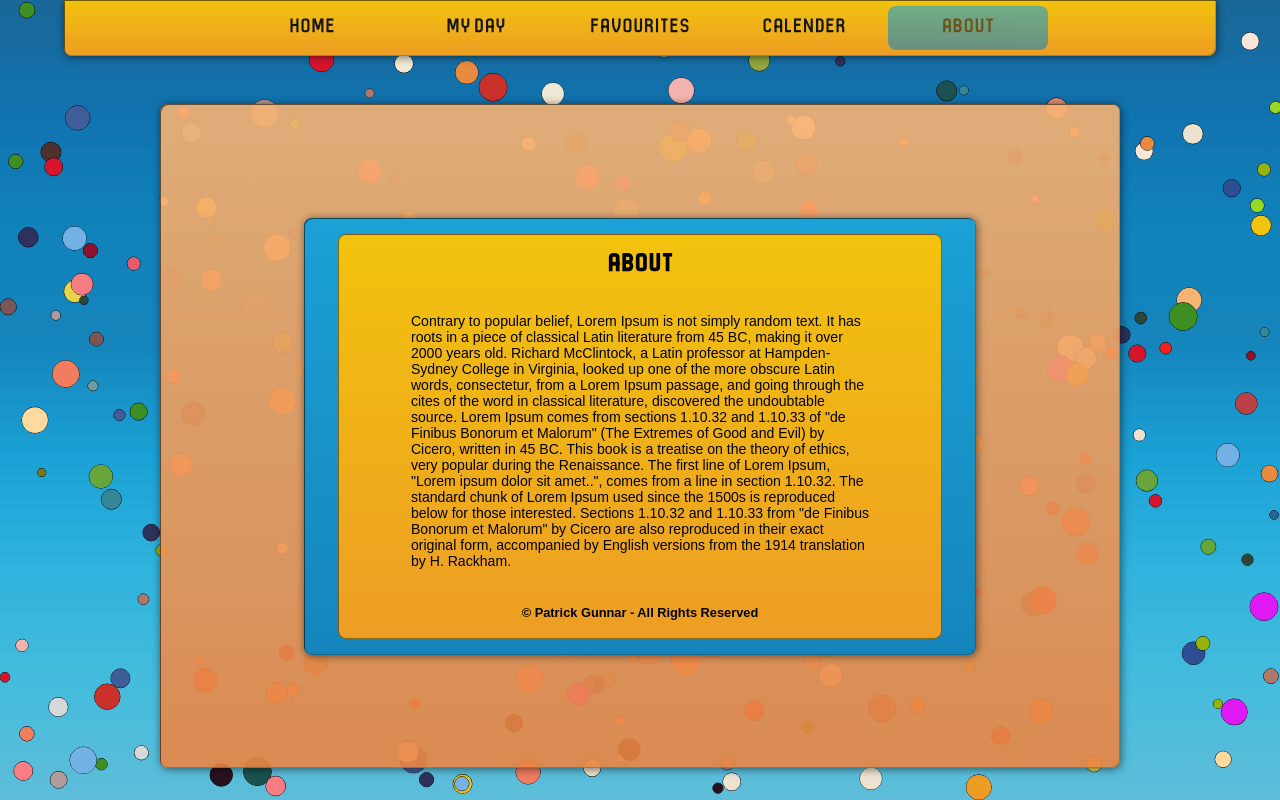
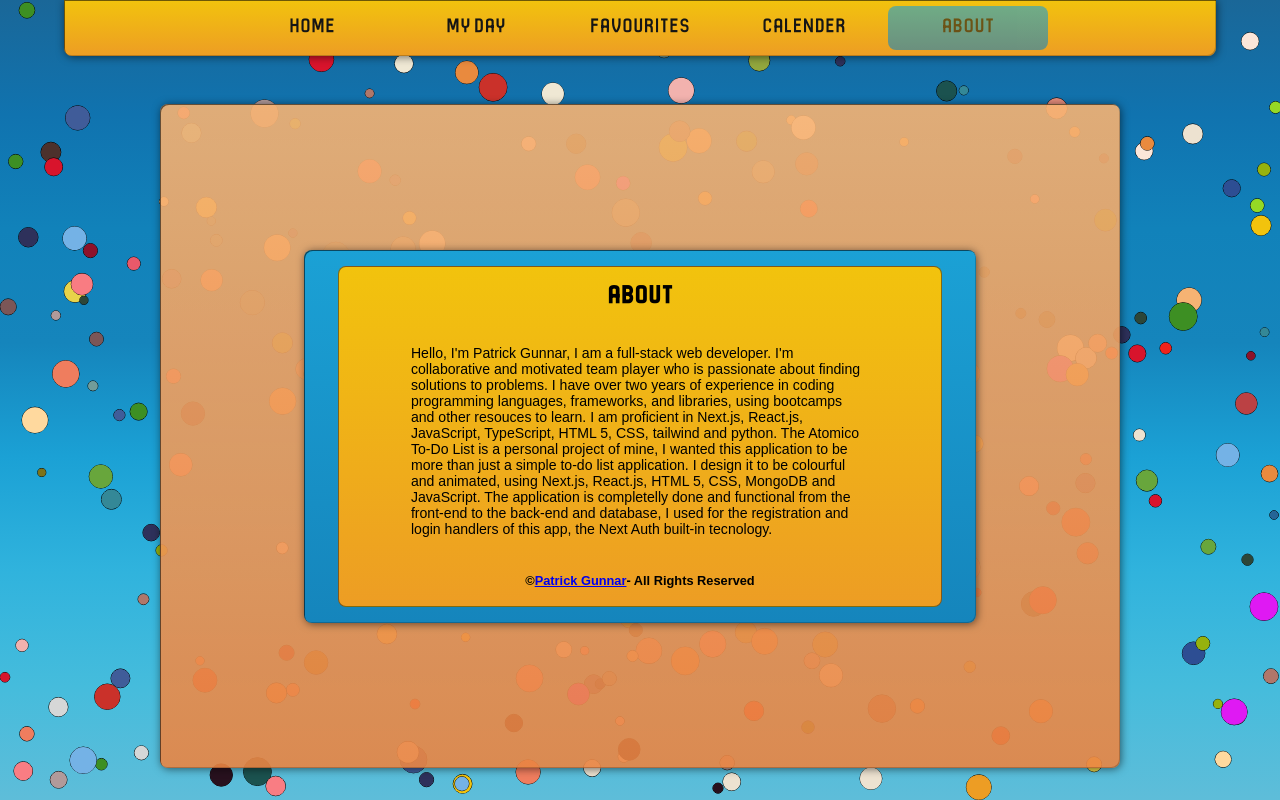
Before and after one commit to patrickgunnar/atomico-todo-app, a Next.js app: page /about in a window 1280 px wide. Built offline with nearby package versions, Linux system fonts and the light colour scheme.

Commit message:
Update index.js

```diff
--- a/src/pages/about/index.js
+++ b/src/pages/about/index.js
@@ -3,19 +3,15 @@ import styles from './page.module.css'
 
 
 export default function Home() {
-	const aboutData = `Contrary to popular belief, Lorem Ipsum is not simply random text.
-    It has roots in a piece of classical Latin literature from 45 BC, making
-    it over 2000 years old. Richard McClintock, a Latin professor at Hampden-Sydney
-    College in Virginia, looked up one of the more obscure Latin words, consectetur,
-    from a Lorem Ipsum passage, and going through the cites of the word in classical
-    literature, discovered the undoubtable source. Lorem Ipsum comes from sections
-    1.10.32 and 1.10.33 of "de Finibus Bonorum et Malorum" (The Extremes of Good and Evil)
-    by Cicero, written in 45 BC. This book is a treatise on the theory of ethics, very popular
-    during the Renaissance. The first line of Lorem Ipsum, "Lorem ipsum dolor sit amet..",
-    comes from a line in section 1.10.32. The standard chunk of Lorem Ipsum used since
-    the 1500s is reproduced below for those interested. Sections 1.10.32 and 1.10.33 from
-    "de Finibus Bonorum et Malorum" by Cicero are also reproduced in their exact original form,
-    accompanied by English versions from the 1914 translation by H. Rackham.`
+	const aboutData = `Hello, I'm Patrick Gunnar, I am a full-stack web developer.
+ 	I'm collaborative and motivated team player who is passionate about finding solutions to problems.
+  	I have over two years of experience in coding programming languages, frameworks, and libraries,
+   	using bootcamps and other resouces to learn. I am proficient in Next.js, React.js, JavaScript,
+    	TypeScript, HTML 5, CSS, tailwind and python. The Atomico To-Do List is a personal project of mine,
+     	I wanted this application to be more than just a simple to-do list application.
+      	I design it to be colourful and animated, using Next.js, React.js, HTML 5, CSS, MongoDB and JavaScript.
+       	The application is completelly done and functional from the front-end to the back-end and database,
+	I used for the registration and login handlers of this app, the Next Auth built-in tecnology.`
 
 	return (
 		<>
@@ -31,7 +27,7 @@ export default function Home() {
 					<div>
 						<p className={styles.about_page__main_text}>{aboutData}</p>
 					</div>
-					<footer>© Patrick Gunnar - All Rights Reserved</footer>
+					<footer>© <a href="https://www.linkedin.com/in/patrickgunnar/">Patrick Gunnar</a> - All Rights Reserved</footer>
 				</section>
 			</main>
 		</>
```
